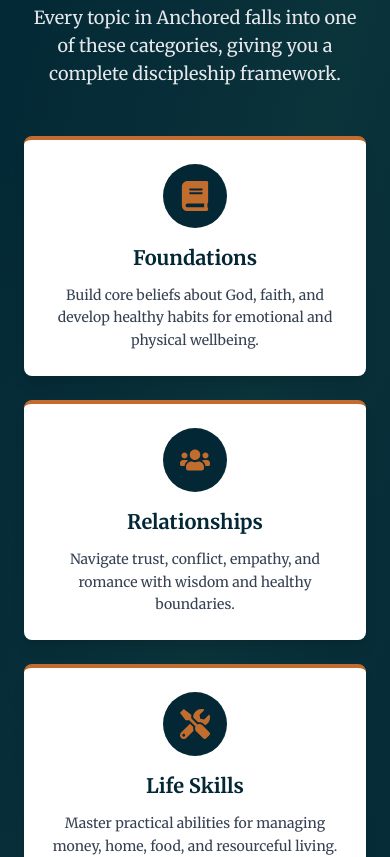
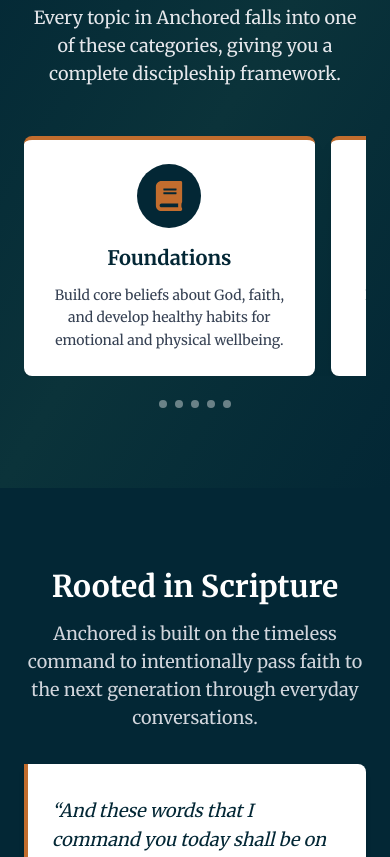
Before and after one commit to rdhefner/anchored, a Next.js app: page / in a window 390 px wide. Shown: the part 4580-5437 px from the top of the page. Built offline with nearby package versions, Linux system fonts and the light colour scheme.

Commit message:
Added carousels

```diff
--- a/package.json
+++ b/package.json
@@ -10,6 +10,7 @@
   },
   "dependencies": {
     "@headlessui/react": "^2.2.9",
+    "embla-carousel-react": "^8.6.0",
     "framer-motion": "^12.23.22",
     "next": "15.5.4",
     "react": "19.1.0",
--- a/src/app/page.tsx
+++ b/src/app/page.tsx
@@ -1,4 +1,5 @@
 "use client";
+import useEmblaCarousel from "embla-carousel-react";
 import Hero from "../components/Hero";
 import BookSeriesShowcase from "../components/BookSeriesShowcase";
 import FocusAreaCard from "../components/FocusAreaCard";
@@ -11,6 +12,11 @@
 
 export default function Home() {
   const amazonLink = process.env.NEXT_PUBLIC_AMAZON_SERIES_LINK || "https://amazon.com";
+  const [emblaRef] = useEmblaCarousel({
+    loop: false,
+    align: 'start',
+    containScroll: 'trimSnaps'
+  });
 
   const focusAreas = [
     {
@@ -141,7 +147,33 @@
             </p>
           </div>
 
-          <div className="grid md:grid-cols-2 lg:grid-cols-3 gap-6">
+          {/* Mobile: Carousel */}
+          <div className="md:hidden">
+            <div className="overflow-hidden" ref={emblaRef}>
+              <div className="flex gap-4 items-stretch">
+                {focusAreas.map((area, index) => (
+                  <div key={area.title} className="flex-[0_0_85%] min-w-0 flex">
+                    <div className="w-full">
+                      <FocusAreaCard
+                        icon={area.icon}
+                        title={area.title}
+                        description={area.description}
+                        index={index}
+                      />
+                    </div>
+                  </div>
+                ))}
+              </div>
+            </div>
+            <div className="flex justify-center gap-2 mt-6">
+              {focusAreas.map((_, index) => (
+                <div key={index} className="w-2 h-2 rounded-full bg-white/40"></div>
+              ))}
+            </div>
+          </div>
+
+          {/* Desktop: Grid */}
+          <div className="hidden md:grid md:grid-cols-2 lg:grid-cols-3 gap-6">
             {focusAreas.map((area, index) => (
               <FocusAreaCard
                 key={area.title}
--- a/src/components/AboutContent.tsx
+++ b/src/components/AboutContent.tsx
@@ -2,6 +2,7 @@
 import React from "react";
 import Image from "next/image";
 import { motion } from "framer-motion";
+import useEmblaCarousel from "embla-carousel-react";
 import StageTimeline from "./StageTimeline";
 import FocusAreaCard from "./FocusAreaCard";
 import TopicPreview from "./TopicPreview";
@@ -11,6 +12,11 @@
 
 export default function AboutContent() {
   const amazonLink = process.env.NEXT_PUBLIC_AMAZON_SERIES_LINK || "https://amazon.com";
+  const [emblaRef] = useEmblaCarousel({
+    loop: false,
+    align: 'start',
+    containScroll: 'trimSnaps'
+  });
 
   const focusAreas = [
     {
@@ -116,15 +122,41 @@
         <div className="max-w-6xl mx-auto">
           <div className="text-center mb-12">
             <h2 className="text-3xl md:text-4xl font-heading font-bold mb-4">
-              5 Focus Areas Cover Everything
+              5 Focus Areas for Well-Rounded Growth
             </h2>
             <p className="text-lg text-gray-200 max-w-3xl mx-auto">
-              Every essential topic your teen needs falls into one of these five categories,
-              creating a holistic discipleship approach.
+              These five categories provide a comprehensive framework for discipling your teen,
+              addressing the key areas of life and faith.
             </p>
           </div>
 
-          <div className="grid md:grid-cols-2 lg:grid-cols-3 gap-6">
+          {/* Mobile: Carousel */}
+          <div className="md:hidden">
+            <div className="overflow-hidden" ref={emblaRef}>
+              <div className="flex gap-4 items-stretch">
+                {focusAreas.map((area, index) => (
+                  <div key={area.title} className="flex-[0_0_85%] min-w-0 flex">
+                    <div className="w-full">
+                      <FocusAreaCard
+                        icon={area.icon}
+                        title={area.title}
+                        description={area.description}
+                        index={index}
+                      />
+                    </div>
+                  </div>
+                ))}
+              </div>
+            </div>
+            <div className="flex justify-center gap-2 mt-6">
+              {focusAreas.map((_, index) => (
+                <div key={index} className="w-2 h-2 rounded-full bg-white/40"></div>
+              ))}
+            </div>
+          </div>
+
+          {/* Desktop: Grid */}
+          <div className="hidden md:grid md:grid-cols-2 lg:grid-cols-3 gap-6">
             {focusAreas.map((area, index) => (
               <FocusAreaCard
                 key={area.title}
--- a/src/components/FocusAreaCard.tsx
+++ b/src/components/FocusAreaCard.tsx
@@ -16,7 +16,7 @@
       whileInView={{ opacity: 1, y: 0 }}
       transition={{ duration: 0.5, delay: index * 0.1 }}
       viewport={{ once: true }}
-      className="bg-white p-6 rounded-lg shadow-lg hover:shadow-xl transition-shadow duration-300 border-t-4 border-gold"
+      className="bg-white p-6 rounded-lg shadow-lg hover:shadow-xl transition-shadow duration-300 border-t-4 border-gold h-full flex flex-col"
     >
       <div className="flex items-center justify-center w-16 h-16 bg-navy-900 rounded-full mb-4 mx-auto">
         <Icon className="text-gold text-3xl" />
@@ -24,7 +24,7 @@
       <h3 className="text-xl font-heading font-bold text-navy-900 mb-3 text-center">
         {title}
       </h3>
-      <p className="text-gray-700 text-center text-sm leading-relaxed">
+      <p className="text-gray-700 text-center text-sm leading-relaxed flex-grow">
         {description}
       </p>
     </motion.div>
--- a/src/components/TopicPreview.tsx
+++ b/src/components/TopicPreview.tsx
@@ -316,8 +316,10 @@
                           <h4 className="font-bold text-navy-900 text-sm">{section.heading}</h4>
                           <div className={`text-gray-700 text-sm leading-relaxed ${section.type === 'reflect' ? 'italic' : ''}`}>
                             {section.content.split('\n').map((line, lineIdx) => {
-                              if (line.trim().startsWith('•')) {
-                                const bulletText = line.trim().substring(1).trim();
+                              const trimmedLine = line.trim();
+
+                              if (trimmedLine.startsWith('•')) {
+                                const bulletText = trimmedLine.substring(1).trim();
                                 const dashIndex = bulletText.indexOf(' - ');
                                 if (dashIndex > -1) {
                                   const title = bulletText.substring(0, dashIndex);
@@ -337,19 +339,32 @@
                                     <span>{bulletText}</span>
                                   </div>
                                 );
-                              } else if (line.trim().startsWith('💡 Think of it this way:')) {
+                              } else if (trimmedLine.startsWith('💡 Think of it this way:')) {
                                 return (
                                   <div key={lineIdx} className="mt-3 mb-1">
                                     <span className="font-semibold">💡 Think of it this way:</span>
-                                    <span> {line.trim().replace('💡 Think of it this way:', '').trim()}</span>
+                                    <span> {trimmedLine.replace('💡 Think of it this way:', '').trim()}</span>
                                   </div>
                                 );
-                              } else if (line.trim().endsWith(':')) {
+                              } else if (trimmedLine.endsWith(':') && (
+                                trimmedLine.startsWith('Key') ||
+                                trimmedLine.startsWith('Core') ||
+                                trimmedLine.startsWith('Healthy') ||
+                                trimmedLine.startsWith('Important') ||
+                                trimmedLine.includes('truths:') ||
+                                trimmedLine.includes('emotions:') ||
+                                trimmedLine.includes('methods:') ||
+                                trimmedLine.includes('reminders:') ||
+                                trimmedLine.includes('triggers:') ||
+                                trimmedLine.includes('skills:')
+                              )) {
                                 return (
                                   <div key={lineIdx} className="font-semibold mt-3 mb-1">
                                     {line}
                                   </div>
                                 );
+                              } else if (trimmedLine === '') {
+                                return <div key={lineIdx} className="h-3"></div>;
                               }
                               return <div key={lineIdx}>{line}</div>;
                             })}
@@ -383,8 +398,10 @@
                           {section.afterTable && (
                             <div className="text-gray-700 text-sm leading-relaxed mt-4">
                               {section.afterTable.split('\n').map((line, lineIdx) => {
-                                if (line.trim().startsWith('•')) {
-                                  const bulletText = line.trim().substring(1).trim();
+                                const trimmedLine = line.trim();
+
+                                if (trimmedLine.startsWith('•')) {
+                                  const bulletText = trimmedLine.substring(1).trim();
                                   const dashIndex = bulletText.indexOf(' - ');
                                   if (dashIndex > -1) {
                                     const title = bulletText.substring(0, dashIndex);
@@ -404,19 +421,32 @@
                                       <span>{bulletText}</span>
                                     </div>
                                   );
-                                } else if (line.trim().startsWith('💡 Think of it this way:')) {
+                                } else if (trimmedLine.startsWith('💡 Think of it this way:')) {
                                   return (
                                     <div key={lineIdx} className="mt-3 mb-1">
                                       <span className="font-semibold">💡 Think of it this way:</span>
-                                      <span> {line.trim().replace('💡 Think of it this way:', '').trim()}</span>
+                                      <span> {trimmedLine.replace('💡 Think of it this way:', '').trim()}</span>
                                     </div>
                                   );
-                                } else if (line.trim().endsWith(':')) {
+                                } else if (trimmedLine.endsWith(':') && (
+                                  trimmedLine.startsWith('Key') ||
+                                  trimmedLine.startsWith('Core') ||
+                                  trimmedLine.startsWith('Healthy') ||
+                                  trimmedLine.startsWith('Important') ||
+                                  trimmedLine.includes('truths:') ||
+                                  trimmedLine.includes('emotions:') ||
+                                  trimmedLine.includes('methods:') ||
+                                  trimmedLine.includes('reminders:') ||
+                                  trimmedLine.includes('triggers:') ||
+                                  trimmedLine.includes('skills:')
+                                )) {
                                   return (
                                     <div key={lineIdx} className="font-semibold mt-3 mb-1">
                                       {line}
                                     </div>
                                   );
+                                } else if (trimmedLine === '') {
+                                  return <div key={lineIdx} className="h-3"></div>;
                                 }
                                 return <div key={lineIdx}>{line}</div>;
                               })}
```
Also changed, not shown: src/app/globals.css (+10 -0 lines), 1 other file (tests, documents, lock files or other folders).
